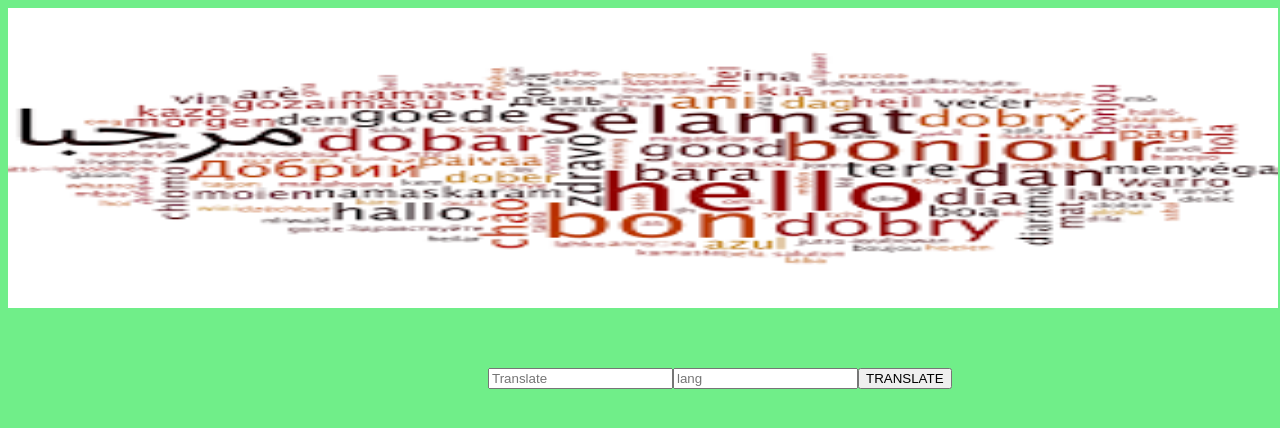
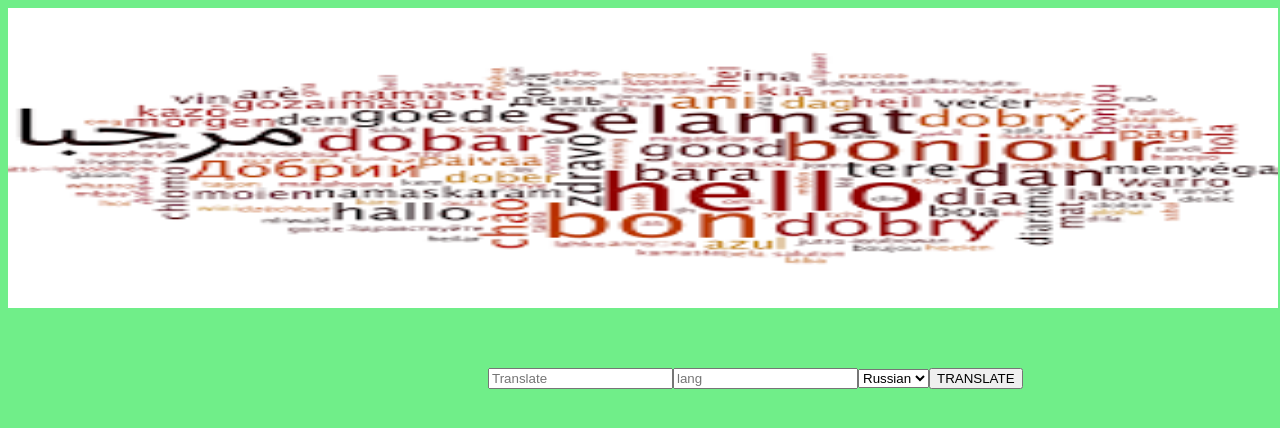
Before and after one commit to glenbuck503/That-Being-Said, a React (Create React App) app: page / in a window 1280 px wide. Shown: the top 428 px of the page. Built offline with nearby package versions, Linux system fonts and the light colour scheme.

Commit message:
test out

```diff
--- a/src/ReusableForm.js
+++ b/src/ReusableForm.js
@@ -8,6 +8,7 @@ function ReusableForm(props) {
   const [ translatedWord, setTranslatedWord ] = useState("")
   const [ lang, setLang ] = useState("")
   const [ translatedLang, setTranslatedLang ] = useState("")
+  const [ dropdown1, setDropdown1 ] = useState("")
 
   const onSubmit = () => {
 
@@ -30,6 +31,10 @@ function ReusableForm(props) {
   const handleChangeLang = (event) => {
     setLang(event.target.value)
   }
+
+  const handleDropDown = (event) => {
+    setLang(event.target.value)
+  }
   return (
     <React.Fragment>
 
@@ -46,17 +51,18 @@ function ReusableForm(props) {
           name='words'
           placeholder='lang' />
 
+        <select id = "dropdown">
+          <option value={dropdown1} onChange={handleDropDown}>Russian</option>
+
+          {/* <option value="en">English</option>
+          <option value="es">Spanish</option> */}
+        </select>
+
         <button onClick={onSubmit} >TRANSLATE</button>
         <p>{translatedWord}</p>
         {/* <p>{translatedLang}</p> */}
-{/*
-        <select id = "dropdown">
-    <option value="es">Russian</option>
-    <option value="1dfsdf">1</option>
-    <option value="2">2</option>
-    <option value="3">3</option>
-    <option value="4">4</option>
-</select>         */}
+
+
 
     </React.Fragment>
   );
```
